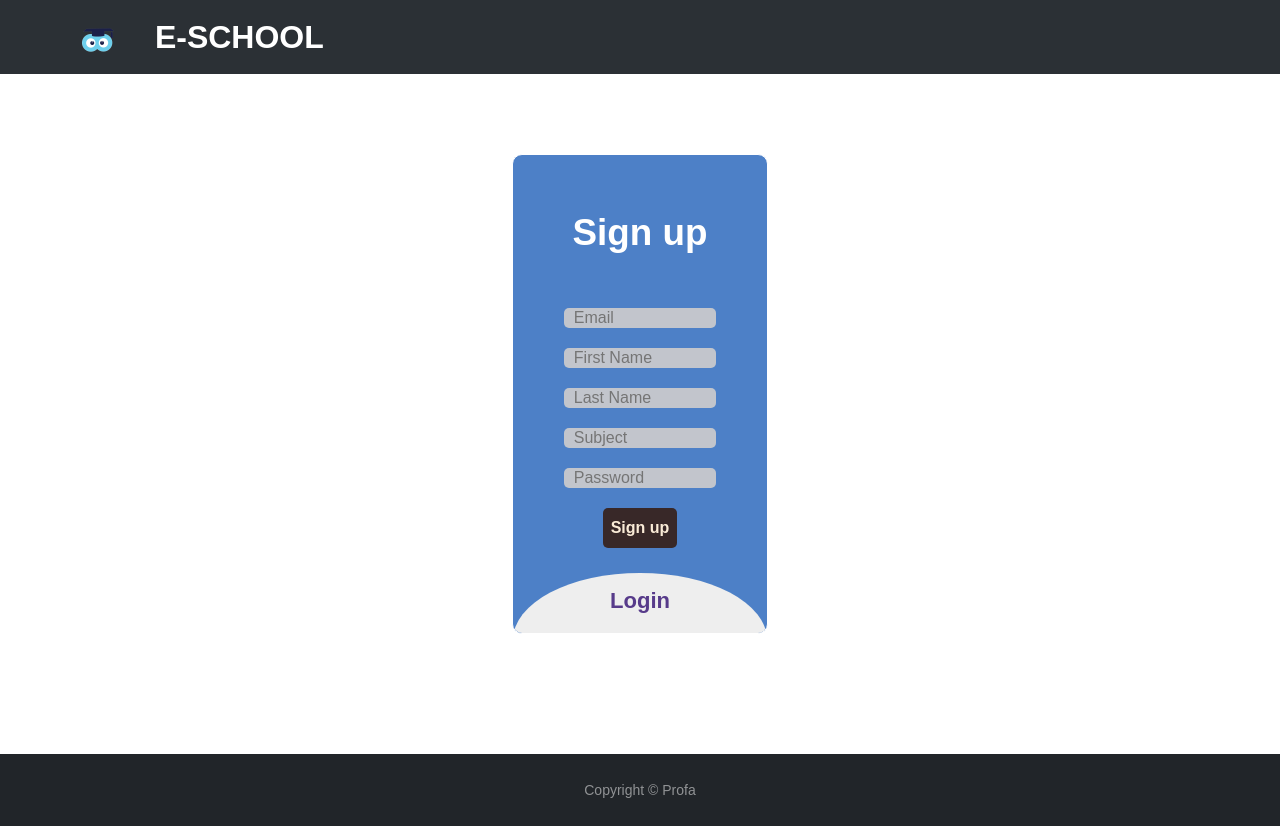
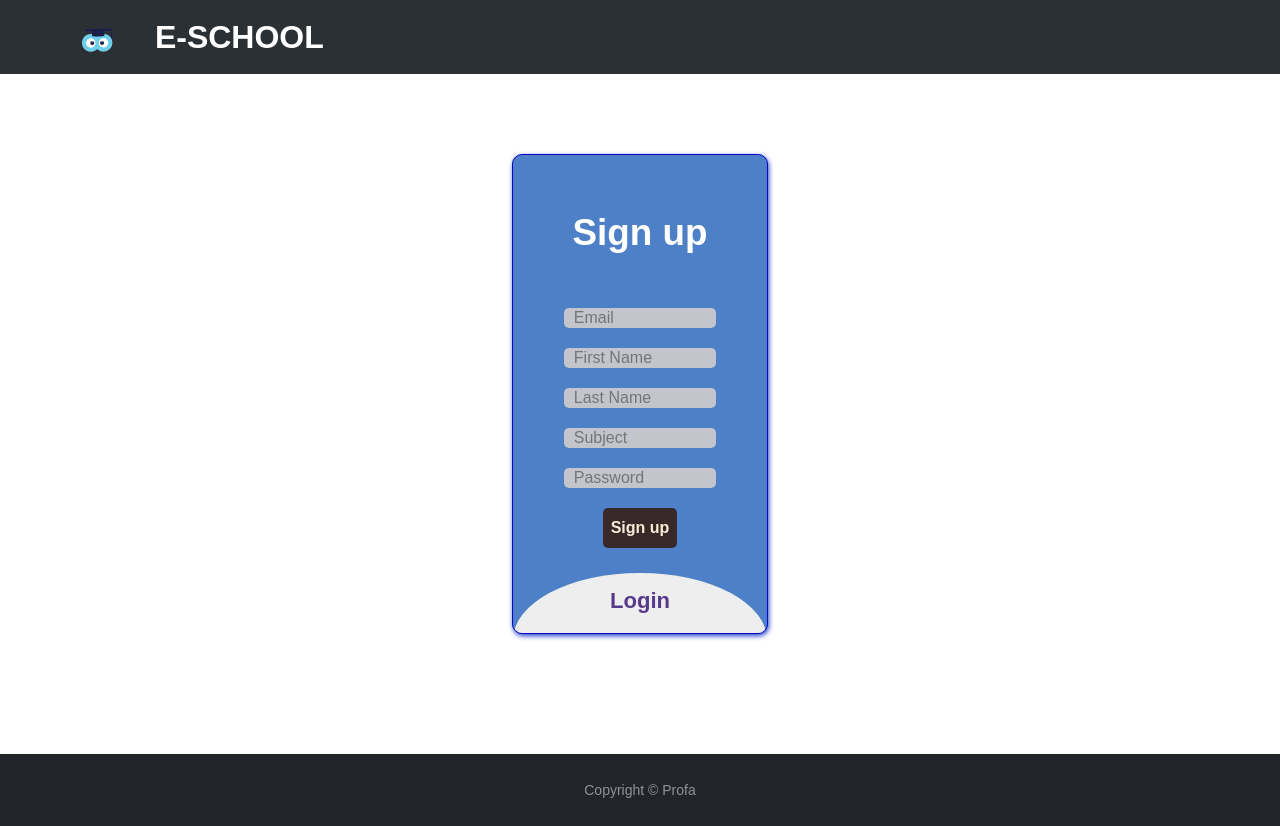
Before and after one commit to adis-aljic/eschool, a React (Create React App) app in the folder client/: page / in a window 1280 px wide. Built offline with nearby package versions, Linux system fonts and the light colour scheme; what filestack-js would draw is missing.

Commit message:
fixed modals

```diff
--- a/client/src/components/Login/Login.css
+++ b/client/src/components/Login/Login.css
@@ -6,8 +6,8 @@
   background: rgb(77, 128, 199);
   overflow: hidden;
   border-radius: 10px;
-  /* box-shadow: 5px 20px 50px #000; */
-  border: 1px solid white;
+  box-shadow: 1px 2px 5px #2543c9;
+  border: 1px solid rgb(6, 6, 196);
   padding-top: 0;
 }
 
```
